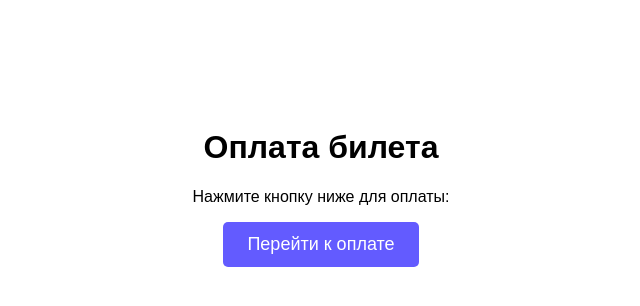
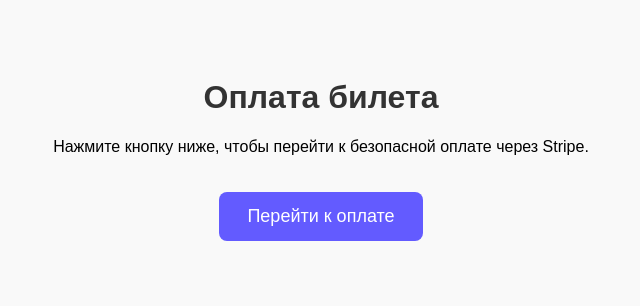
Before and after one commit to fullqw213/fullwhipplex-site, a plain HTML site: page payment.html in a window 1280 px wide. Shown: the whole page, without its empty margins (319-959 px from the left). Drawn offline with Linux system fonts and the light colour scheme.

Commit message:
Update payment.html

```diff
--- a/payment.html
+++ b/payment.html
@@ -3,15 +3,28 @@
 <head>
   <meta charset="UTF-8">
   <title>Оплата билета</title>
+  <meta name="viewport" content="width=device-width, initial-scale=1.0">
 </head>
-<body style="font-family: sans-serif; text-align: center; padding-top: 100px;">
-  <h1>Оплата билета</h1>
-  <p>Нажмите кнопку ниже для оплаты:</p>
+<body style="font-family: sans-serif; text-align: center; padding: 50px; background-color: #f9f9f9;">
+
+  <h1 style="color: #333;">Оплата билета</h1>
+  <p>Нажмите кнопку ниже, чтобы перейти к безопасной оплате через Stripe.</p>
 
   <a href="https://buy.stripe.com/test_cNi9AVgDlcc175wbtR7wA00" target="_blank">
-    <button style="padding: 12px 24px; font-size: 18px; background-color: #635bff; color: white; border: none; border-radius: 5px;">
+    <button style="
+      padding: 14px 28px;
+      font-size: 18px;
+      background-color: #635bff;
+      color: white;
+      border: none;
+      border-radius: 8px;
+      cursor: pointer;
+      margin-top: 20px;
+      transition: background-color 0.3s ease;
+    " onmouseover="this.style.backgroundColor='#5046d1'" onmouseout="this.style.backgroundColor='#635bff'">
       Перейти к оплате
     </button>
   </a>
+
 </body>
 </html>
```
